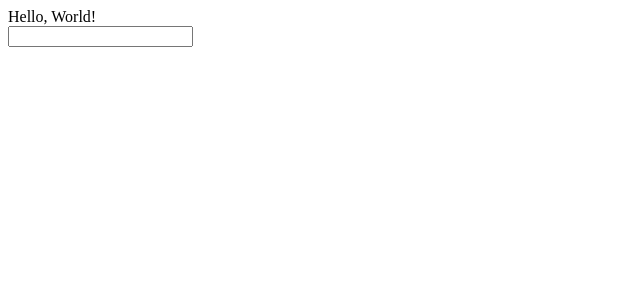
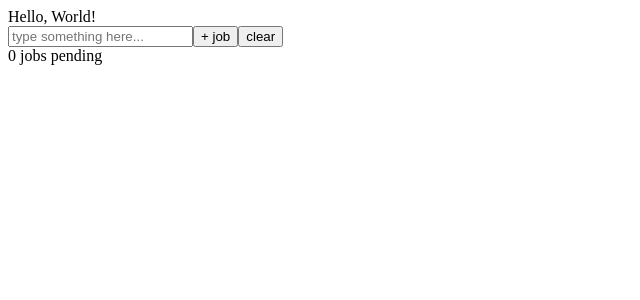
Before and after one commit to nuoxoxo/nn, a React (Create React App) app in the folder test-project-react/: page / in a window 1280 px wide. Shown: the top 300 px of the page, without its empty margins (0-640 px from the left). Built offline with nearby package versions, Linux system fonts and the light colour scheme; the HTML template or start-up script is replaced by a standard one.

Commit message:
todo : button draft

```diff
--- a/test-project-react/src/App.js
+++ b/test-project-react/src/App.js
@@ -6,7 +6,10 @@ function App() {
   return (
     <>
       <TodoList />
-      <input type='text' />
+      <input type='text' placeholder='type something here...'/>
+      <button>+ job</button>
+      <button>clear</button>
+      <div>0 jobs pending</div>
     </>
   )
 
```
Also changed, not shown: 2 other files (tests, documents, lock files or other folders).
